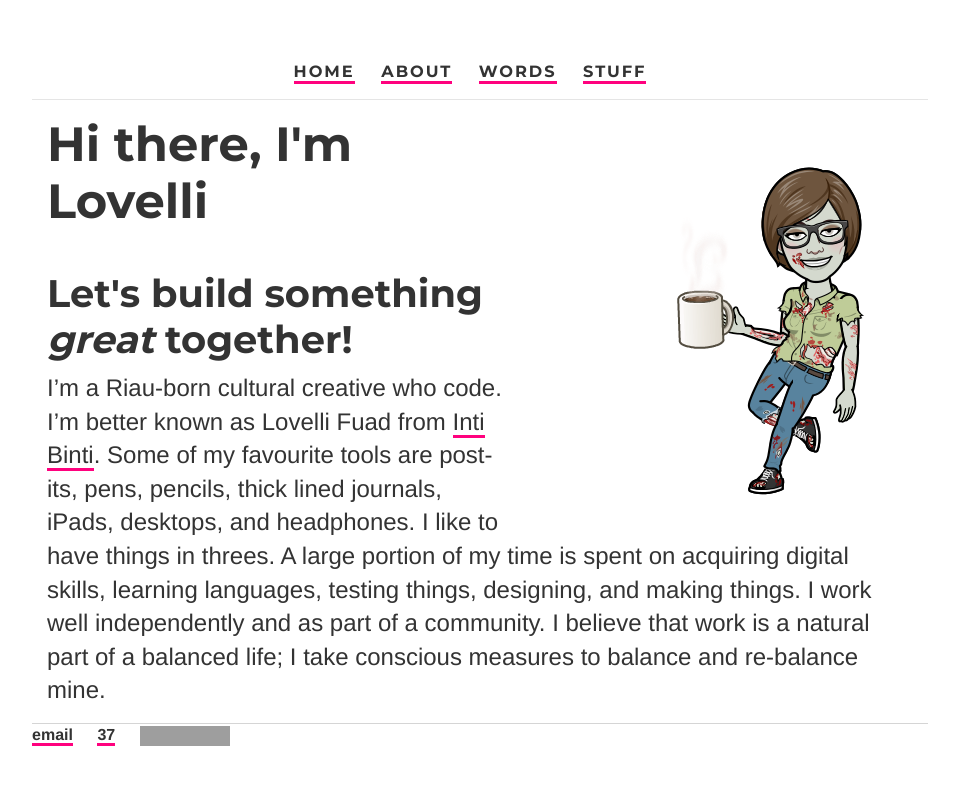
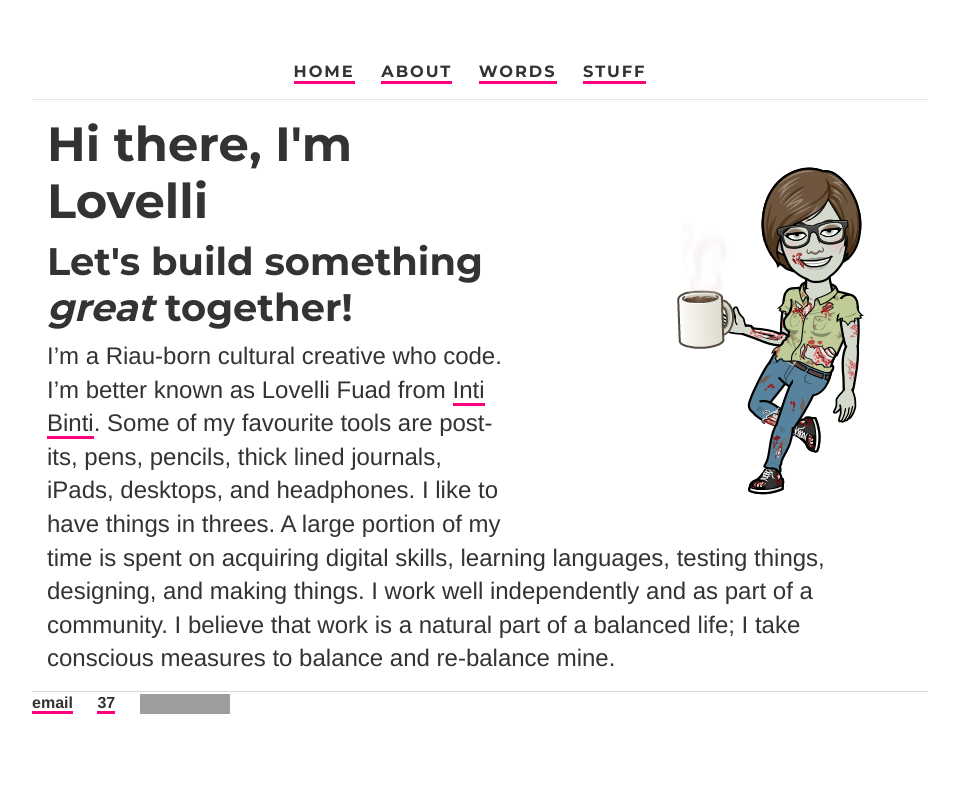
Before and after one commit to ariesti/ariesti.github.io, a Jekyll site: the page built from index.html, in a window 1280 px wide. Shown: the top 785 px of the page, without its empty margins (160-1119 px from the left). Built offline with Jekyll 4.4.1, drawn with Linux system fonts in a browser that asks for light colours; grey boxes are pictures that could not be loaded.

Commit message:
Update main.css

```diff
--- a/css/main.css
+++ b/css/main.css
@@ -15,9 +15,7 @@ a:hover { color: #ff017e; }
 p { font-size: 1.5em; line-height: 1.4em; color: #333; }
 
 h1, h2, h3, h4, h5, h6 { font-family: Montserrat, sans-serif; }
-h1 { font-size: 3em;
-     margin-bottom: 40px;
-     margin-top: 0}
+h1 { font-size: 3em; }
 h2 { font-size: 2.7em; }
 h3 { font-size: 2.4em; }
 h4 { font-size: 1.9em; }
```
